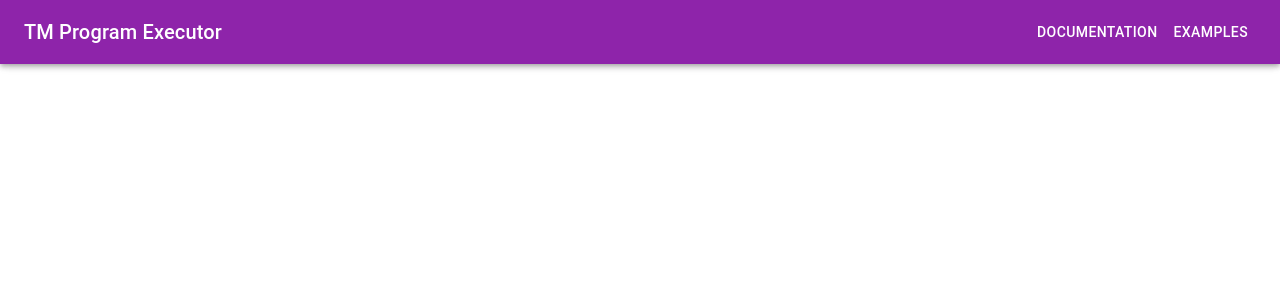
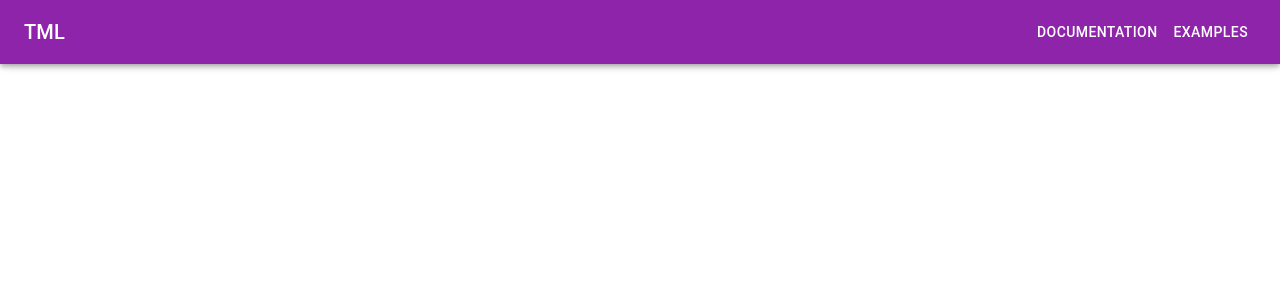
Before and after one commit to pete-g00/Turing-Machine-Language, a React (Create React App) app in the folder src/website/: page / in a window 1280 px wide. Shown: the top 300 px of the page. Built offline with nearby package versions, Linux system fonts and the light colour scheme.

Commit message:
Trying to deploy again

```diff
--- a/src/website/package.json
+++ b/src/website/package.json
@@ -2,6 +2,7 @@
     "name": "website",
     "version": "0.1.0",
     "private": true,
+    "homepage": "pete-g00.github.com/Turing-Machine-Language",
     "dependencies": {
       "@emotion/react": "^11.10.0",
       "@emotion/styled": "^11.10.0",
@@ -24,6 +25,7 @@
       "web-vitals": "^2.1.4"
     },
     "scripts": {
+      "predeploy": "npm run build",
       "start": "react-scripts start",
       "build": "react-scripts build",
       "lint": "eslint . --ext .ts",
--- a/src/website/public/index.html
+++ b/src/website/public/index.html
@@ -11,7 +11,7 @@
     />
     <!-- <link rel="apple-touch-icon" href="%PUBLIC_URL%/logo192.png" /> -->
     <!-- <link rel="manifest" href="%PUBLIC_URL%/manifest.json" /> -->
-    <title>TM Program Executor</title>
+    <title>Turing Machine Language</title>
   </head>
   <body>
     <noscript>You need to enable JavaScript to run this app.</noscript>
--- a/src/website/src/components/Apptoolbar.tsx
+++ b/src/website/src/components/Apptoolbar.tsx
@@ -6,7 +6,7 @@ function AppToolbar():ReactElement {
         <Box sx={{display: 'flex'}}>
             <AppBar color="primary" variant="elevation" position="sticky">
                 <Toolbar>
-                    <Typography align='left' color='inherit' variant="h6" sx={{flexGrow: 1}}>TM Program Executor</Typography>
+                    <Typography align='left' color='inherit' variant="h6" sx={{flexGrow: 1}}>TML</Typography>
                     <div>
                         <Button color='inherit'>Documentation</Button>
                         <Button color='inherit'>Examples</Button>
```
